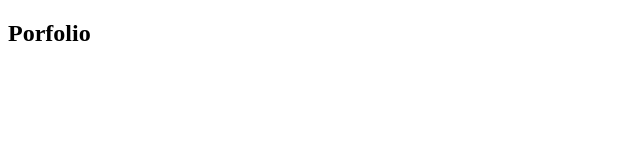
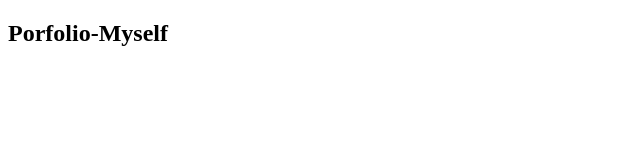
Before and after one commit to learnwithvijith/portfolio, a plain HTML site: page index.html in a window 1280 px wide. Shown: the whole page, without its empty margins (0-640 px from the left). Drawn offline with Linux system fonts and the light colour scheme.

Commit message:
heading changed

```diff
--- a/index.html
+++ b/index.html
@@ -6,6 +6,6 @@
     <title>Home-Portfolio</title>
 </head>
 <body>
-    <h2>Porfolio</h2>
+    <h2>Porfolio-Myself</h2>
 </body>
 </html>
```
